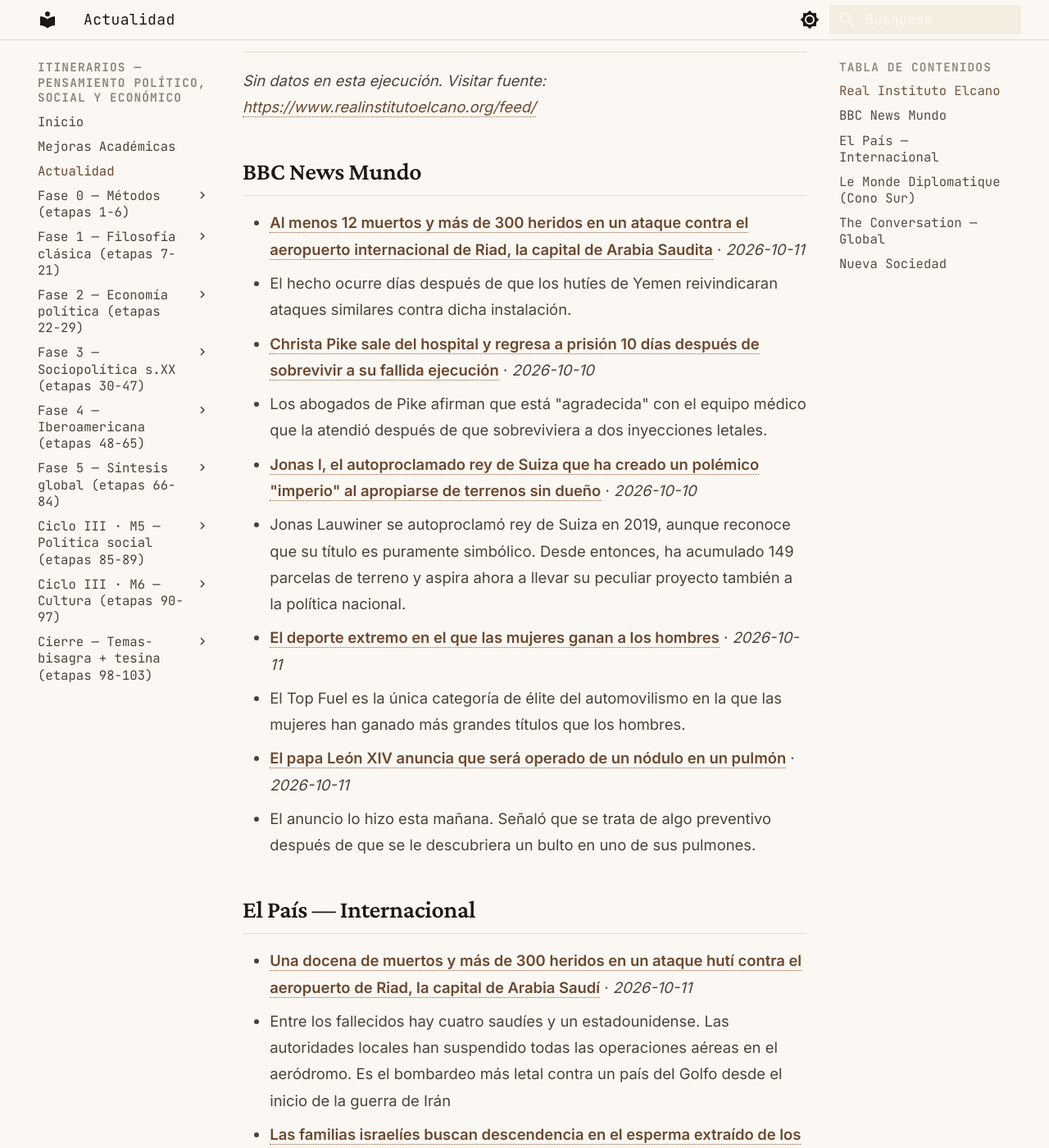
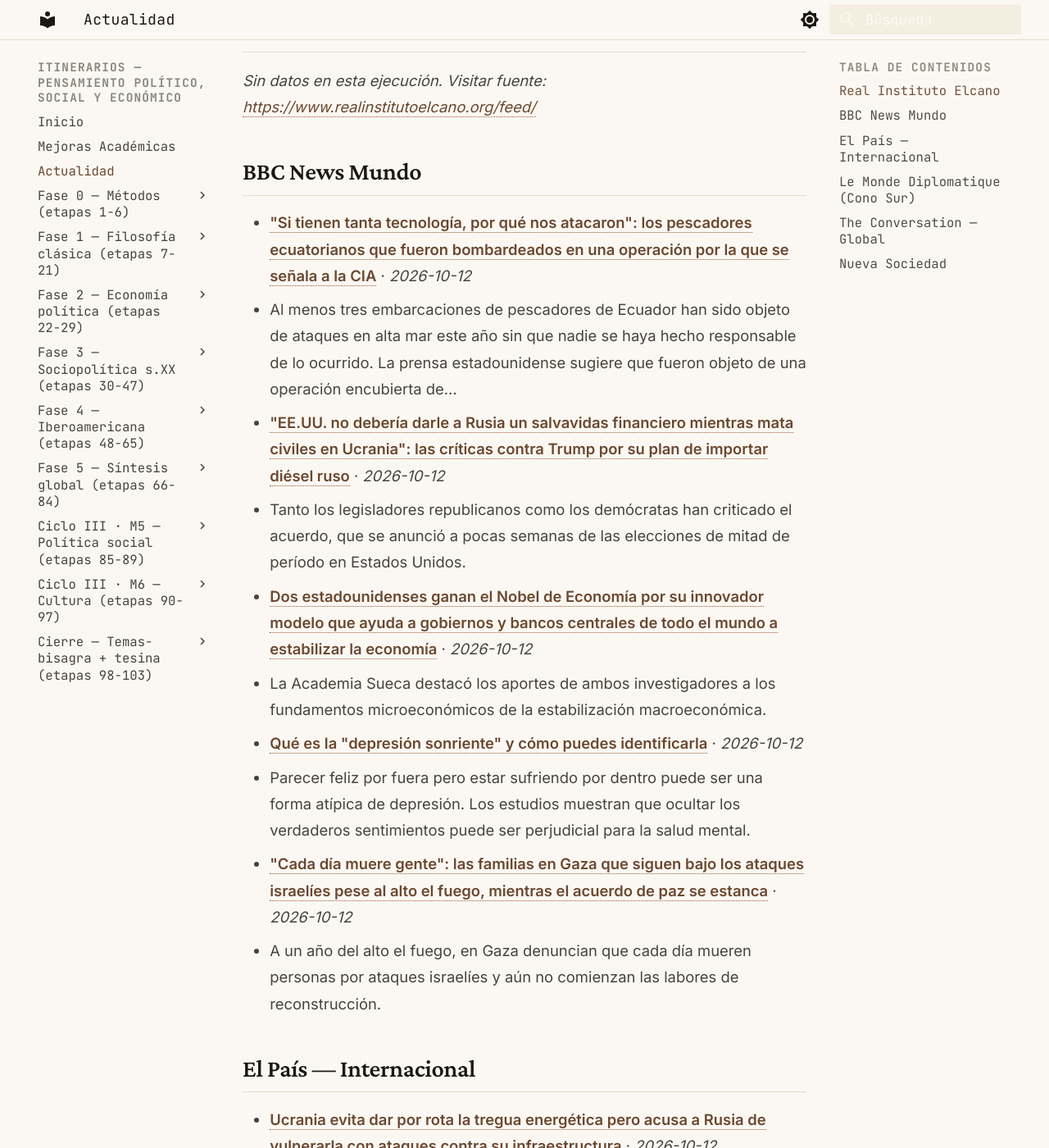
Before and after one commit to MrSpagVi/Curso, an MkDocs documentation site: the page built from docs/actualidad.md, in a window 1280 px wide and 1400 px high, scrolled down 643 px. Shown: the whole window at 82% size. Built offline with MkDocs 1.6.1 and Material for MkDocs 9.7.7, drawn with Linux system fonts in a browser that asks for light colours; some of the changed text lies outside the part shown.

Commit message:
auto: actualidad 2026-10-12

```diff
--- a/docs/actualidad.md
+++ b/docs/actualidad.md
@@ -6,7 +6,7 @@ title: Actualidad
 
 Últimos titulares de fuentes que dictan agenda en ciencia política y geopolítica. Actualizado automáticamente cada día (vía GitHub Actions).
 
-_Última actualización: 2026-10-11 11:51 UTC_
+_Última actualización: 2026-10-12 13:58 UTC_
 
 !!! tip "Ritual mensual — #actualidad"
     El último sábado de cada mes: agarrá **un** titular de los de abajo y escribí **300 palabras** aplicándole **2 autores** del último mes que leíste. ¿Qué diría cada uno? ¿En qué chocan? No resumas la noticia — usala como caso para pensar con las herramientas que venís construyendo. Guardá el texto con el tag `#actualidad` en tu sistema de notas. Esto convierte la teoría en criterio sobre la coyuntura: el objetivo del plan no es citar a Maquiavelo, es leer el presente con él.
@@ -17,25 +17,25 @@ _Sin datos en esta ejecución. Visitar fuente: [https://www.realinstitutoelcano.
 
 ## BBC News Mundo
 
-- **[Al menos 12 muertos y más de 300 heridos en un ataque contra el aeropuerto internacional de Riad, la capital de Arabia Saudita](https://www.bbc.com/mundo/articles/c94g13g4zz8do?at_medium=RSS&at_campaign=rss)** · *2026-10-11*
-  - El hecho ocurre días después de que los hutíes de Yemen reivindicaran ataques similares contra dicha instalación.
-- **[Christa Pike sale del hospital y regresa a prisión 10 días después de sobrevivir a su fallida ejecución](https://www.bbc.com/mundo/articles/cmp3gw02q56do?at_medium=RSS&at_campaign=rss)** · *2026-10-10*
-  - Los abogados de Pike afirman que está "agradecida" con el equipo médico que la atendió después de que sobreviviera a dos inyecciones letales.
-- **[Jonas I, el autoproclamado rey de Suiza que ha creado un polémico "imperio" al apropiarse de terrenos sin dueño](https://www.bbc.com/mundo/articles/cxyvzg95el1mo?at_medium=RSS&at_campaign=rss)** · *2026-10-10*
-  - Jonas Lauwiner se autoproclamó rey de Suiza en 2019, aunque reconoce que su título es puramente simbólico. Desde entonces, ha acumulado 149 parcelas de terreno y aspira ahora a llevar su peculiar proyecto también a la política nacional.
-- **[El deporte extremo en el que las mujeres ganan a los hombres](https://www.bbc.com/mundo/articles/c30rlnpgljxpo?at_medium=RSS&at_campaign=rss)** · *2026-10-11*
-  - El Top Fuel es la única categoría de élite del automovilismo en la que las mujeres han ganado más grandes títulos que los hombres.
-- **[El papa León XIV anuncia que será operado de un nódulo en un pulmón](https://www.bbc.com/mundo/articles/crx2d882v0w3o?at_medium=RSS&at_campaign=rss)** · *2026-10-11*
-  - El anuncio lo hizo esta mañana. Señaló que se trata de algo preventivo después de que se le descubriera un bulto en uno de sus pulmones.
+- **["Si tienen tanta tecnología, por qué nos atacaron": los pescadores ecuatorianos que fueron bombardeados en una operación por la que se señala a la CIA](https://www.bbc.com/mundo/articles/cvp8g7enyl2wo?at_medium=RSS&at_campaign=rss)** · *2026-10-12*
+  - Al menos tres embarcaciones de pescadores de Ecuador han sido objeto de ataques en alta mar este año sin que nadie se haya hecho responsable de lo ocurrido. La prensa estadounidense sugiere que fueron objeto de una operación encubierta de…
+- **["EE.UU. no debería darle a Rusia un salvavidas financiero mientras mata civiles en Ucrania": las críticas contra Trump por su plan de importar diésel ruso](https://www.bbc.com/mundo/articles/cw98z4vm9mg4o?at_medium=RSS&at_campaign=rss)** · *2026-10-12*
+  - Tanto los legisladores republicanos como los demócratas han criticado el acuerdo, que se anunció a pocas semanas de las elecciones de mitad de período en Estados Unidos.
+- **[Dos estadounidenses ganan el Nobel de Economía por su innovador modelo que ayuda a gobiernos y bancos centrales de todo el mundo a estabilizar la economía](https://www.bbc.com/mundo/articles/cr78pegge239o?at_medium=RSS&at_campaign=rss)** · *2026-10-12*
+  - La Academia Sueca destacó los aportes de ambos investigadores a los fundamentos microeconómicos de la estabilización macroeconómica.
+- **[Qué es la "depresión sonriente" y cómo puedes identificarla](https://www.bbc.com/mundo/articles/cmwyvd29kgkyo?at_medium=RSS&at_campaign=rss)** · *2026-10-12*
+  - Parecer feliz por fuera pero estar sufriendo por dentro puede ser una forma atípica de depresión. Los estudios muestran que ocultar los verdaderos sentimientos puede ser perjudicial para la salud mental.
+- **["Cada día muere gente": las familias en Gaza que siguen bajo los ataques israelíes pese al alto el fuego, mientras el acuerdo de paz se estanca](https://www.bbc.com/mundo/articles/c95ynxjmp253o?at_medium=RSS&at_campaign=rss)** · *2026-10-12*
+  - A un año del alto el fuego, en Gaza denuncian que cada día mueren personas por ataques israelíes y aún no comienzan las labores de reconstrucción.
 
 ## El País — Internacional
 
-- **[Una docena de muertos y más de 300 heridos en un ataque hutí contra el aeropuerto de Riad, la capital de Arabia Saudí](https://elpais.com/internacional/2026-10-10/un-ataque-de-los-huties-contra-el-aeropuerto-de-la-capital-de-arabia-saudi-causa-al-menos-12-muertos.html)** · *2026-10-11*
-  - Entre los fallecidos hay cuatro saudíes y un estadounidense. Las autoridades locales han suspendido todas las operaciones aéreas en el aeródromo. Es el bombardeo más letal contra un país del Golfo desde el inicio de la guerra de Irán
-- **[Las familias israelíes buscan descendencia en el esperma extraído de los cadáveres de sus hijos](https://elpais.com/internacional/2026-10-11/las-familias-israelies-buscan-descendencia-en-el-esperma-extraido-de-los-cadaveres-de-sus-hijos.html)** · *2026-10-11*
-  - Una norma temporal desde el ataque de Hamás de 2023 permite obtener el semen del muerto sin autorización judicial. Cuatro hospitales guardan ya el semen de unos 250 soldados
-- **[El Papa anuncia que tiene un nódulo en un pulmón y va a ser operado](https://elpais.com/internacional/2026-10-11/el-papa-anuncia-que-tiene-un-nodulo-en-un-pulmon-y-va-a-ser-operado.html)** · *2026-10-11*
-  - “Está en una fase temprana y bien localizado”, ha explicado a los fieles tras el rezo del Ángelus
+- **[Ucrania evita dar por rota la tregua energética pero acusa a Rusia de vulnerarla con ataques contra su infraestructura](https://elpais.com/internacional/2026-10-12/ucrania-no-da-por-rota-la-tregua-energetica-pero-acusa-a-rusia-de-romperla-con-ataques-contra-su-infraestructura.html)** · *2026-10-12*
+  - Kiev promete responder si Moscú sigue con su ofensiva mientras la UE celebra el acuerdo pero afirma que está a la espera de que Putin lo cumpla
+- **[Europa eleva la presión sobre Rusia mientras arrecian las amenazas de Trump contra Ucrania](https://elpais.com/internacional/2026-10-12/europa-eleva-la-presion-sobre-rusia-mientras-arrecian-las-amenazas-de-trump-contra-ucrania.html)** · *2026-10-12*
+  - La UE incluye en su lista negra a cientos de nuevos nombres de la órbita del Kremlin en un nuevo intento de atenazar la maquinaria de guerra de Moscú
+- **[Trump: a la defensiva en las encuestas, desatado en los mítines](https://elpais.com/us/2026-10-12/trump-a-la-defensiva-en-las-encuestas-desatado-en-los-mitines.html)** · *2026-10-12*
+  - “Puedo decir la cosa más estúpida y ustedes me aplaudirán”, se ufanó este fin de semana durante una gira para apoyar a los candidatos republicanos
 - **[Un cataclismo geopolítico empezó en Gaza hace tres años](https://elpais.com/internacional/2026-10-11/un-cataclismo-geopolitico-empezo-en-gaza-hace-tres-anos.html)** · *2026-10-11*
   - El tercer aniversario de los ataques del 7 de octubre y el primero del falso alto el fuego en la Franja bastan para evaluar el trauma tanto de los israelíes como de los palestinos
 - **[La ola conservadora de América Latina llega a Brasil](https://elpais.com/america/2026-10-05/la-ola-conservadora-de-america-latina-llega-a-brasil.html)** · *2026-10-05*
@@ -47,16 +47,16 @@ _Sin datos en esta ejecución. Visitar fuente: [https://www.eldiplo.org/feed/](h
 
 ## The Conversation — Global
 
-- **[What is umami?](https://theconversation.com/what-is-umami-293748)** · *2026-10-11*
-  - Umami is the fifth flavour to join the rather elite circle of our basic tastes alongside sweet, sour, salty and bitter. But what is this meaty, brothy flavour that even cats are crazy about?
-- **[African genomics research is growing: what countries are doing to connect genetic data and healthcare](https://theconversation.com/african-genomics-research-is-growing-what-countries-are-doing-to-connect-genetic-data-and-healthcare-292717)** · *2026-10-11*
-  - National genetic projects are important but they must have local expertise, responsible data governance and sustained investment to improve healthcare.
-- **[Bambara groundnut: new maps show where southern African farmers can grow this drought-tolerant crop](https://theconversation.com/bambara-groundnut-new-maps-show-where-southern-african-farmers-can-grow-this-drought-tolerant-crop-292500)** · *2026-10-11*
-  - Using daily weather instead of seasonal averages, researchers mapped where and when to plant bambara groundnut in Eswatini and South Africa.
-- **[Trump misses out on Nobel Prize again and imposes new sanctions on the International Criminal Court. What does it mean?](https://theconversation.com/trump-misses-out-on-nobel-prize-again-and-imposes-new-sanctions-on-the-international-criminal-court-what-does-it-mean-294115)** · *2026-10-11*
-  - The Trump administration is bent on destroying the ICC. It will require a strong counter offensive to preserve the court and its functions.
-- **[Navi Pillay’s Nobel peace prize is a vote of confidence in a global legal order under fire](https://theconversation.com/navi-pillays-nobel-peace-prize-is-a-vote-of-confidence-in-a-global-legal-order-under-fire-294118)** · *2026-10-10*
-  - Recognising Pillay is an affirmation of what has been achieved, but also about what must not be lost.
+- **[‘Lazy, weak, bewitched’ – how stigma stops Uganda’s children from getting help, and what schools can do about it](https://theconversation.com/lazy-weak-bewitched-how-stigma-stops-ugandas-children-from-getting-help-and-what-schools-can-do-about-it-292539)** · *2026-10-12*
+  - School mental health programmes must address both emotional wellbeing and structural pressures such as poverty, stigma and exclusion.
+- **[Snakebites are a far bigger problem than we knew: new study maps the hidden dangers](https://theconversation.com/snakebites-are-a-far-bigger-problem-than-we-knew-new-study-maps-the-hidden-dangers-292524)** · *2026-10-12*
+  - As many as 7 million people could be experiencing snake envenoming in a year, based on a literature review and geostatistical modelling study.
+- **[Pardoning of Israeli soldier evokes a long history of clemency for those who kill Palestinians](https://theconversation.com/pardoning-of-israeli-soldier-evokes-a-long-history-of-clemency-for-those-who-kill-palestinians-293623)** · *2026-10-12*
+  - Elor Azaria, who killed a wounded Palestinian assailant, had his criminal record cleared. It follows a history of such pardons and reduced sentences.
+- **[More than 119 million Brazilians voted in the Oct. 4 election – including about 21,000 Florida residents](https://theconversation.com/more-than-119-million-brazilians-voted-in-the-oct-4-election-including-about-21-000-florida-residents-293494)** · *2026-10-12*
+  - Brazilian voters abroad mirror the deep polarization shaping politics in their home country.
+- **[Democrats distance themselves from trans rights – close midterm races may show whether that pays off](https://theconversation.com/democrats-distance-themselves-from-trans-rights-close-midterm-races-may-show-whether-that-pays-off-293173)** · *2026-10-12*
+  - A scholar of LGBTQ+ politics looks at how Democratic campaigns in Texas and Ohio are shifting on trans issues and what that could mean for control of Congress.
 
 ## Nueva Sociedad
 
```
